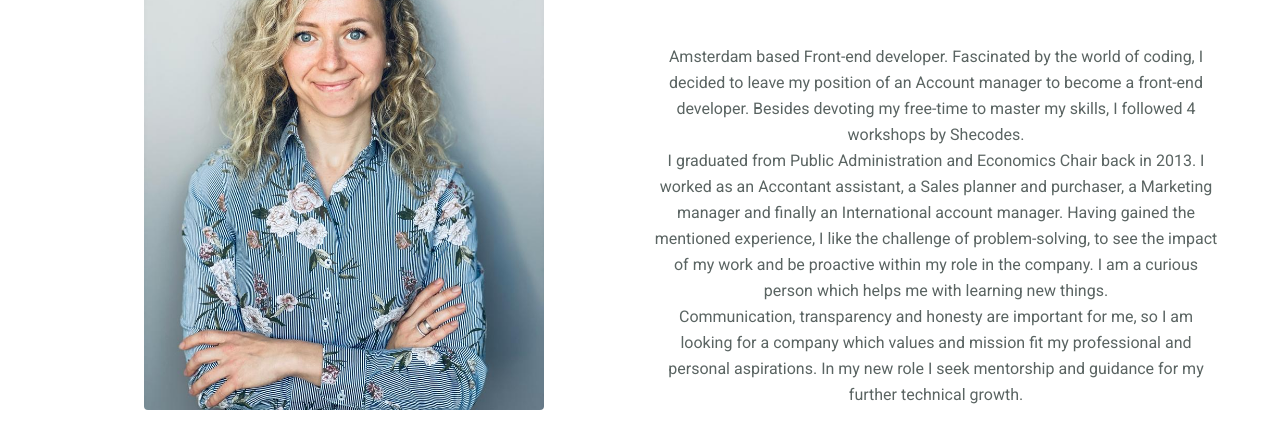
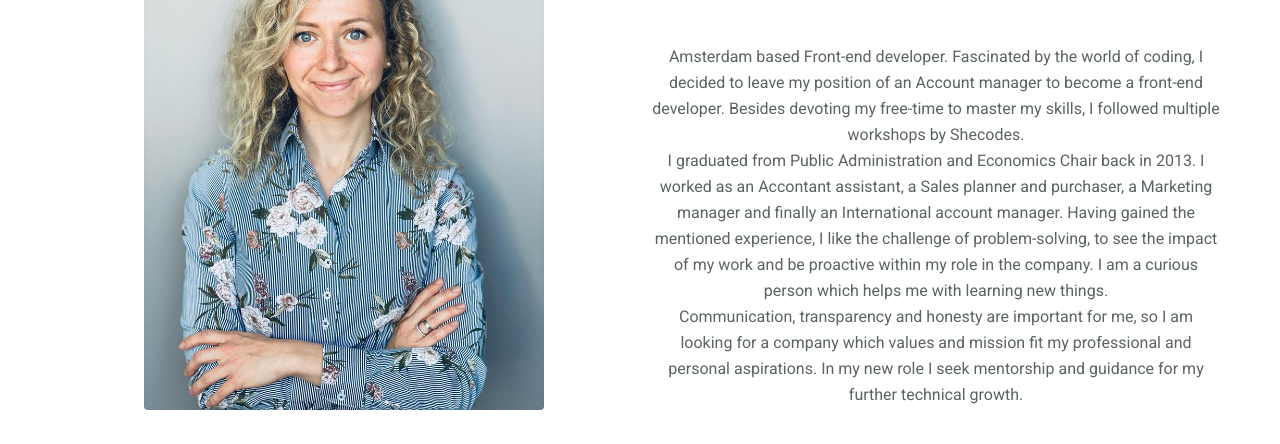
Before and after one commit to ViktoriaVasyutinskaya/My-portfolio, a plain HTML site: page about.html in a window 1280 px wide. Shown: the part 356-800 px from the top of the page. Drawn offline with nearby package versions, Linux system fonts and the light colour scheme.

Commit message:
adjusted about me section

```diff
--- a/about.html
+++ b/about.html
@@ -102,7 +102,7 @@
             Amsterdam based Front-end developer. Fascinated by the world of
             coding, I decided to leave my position of an Account manager to
             become a front-end developer. Besides devoting my free-time to
-            master my skills, I followed 4 workshops by Shecodes.
+            master my skills, I followed multiple workshops by Shecodes.
             <br />
             I graduated from Public Administration and Economics Chair back in
             2013. I worked as an Accontant assistant, a Sales planner and
```
